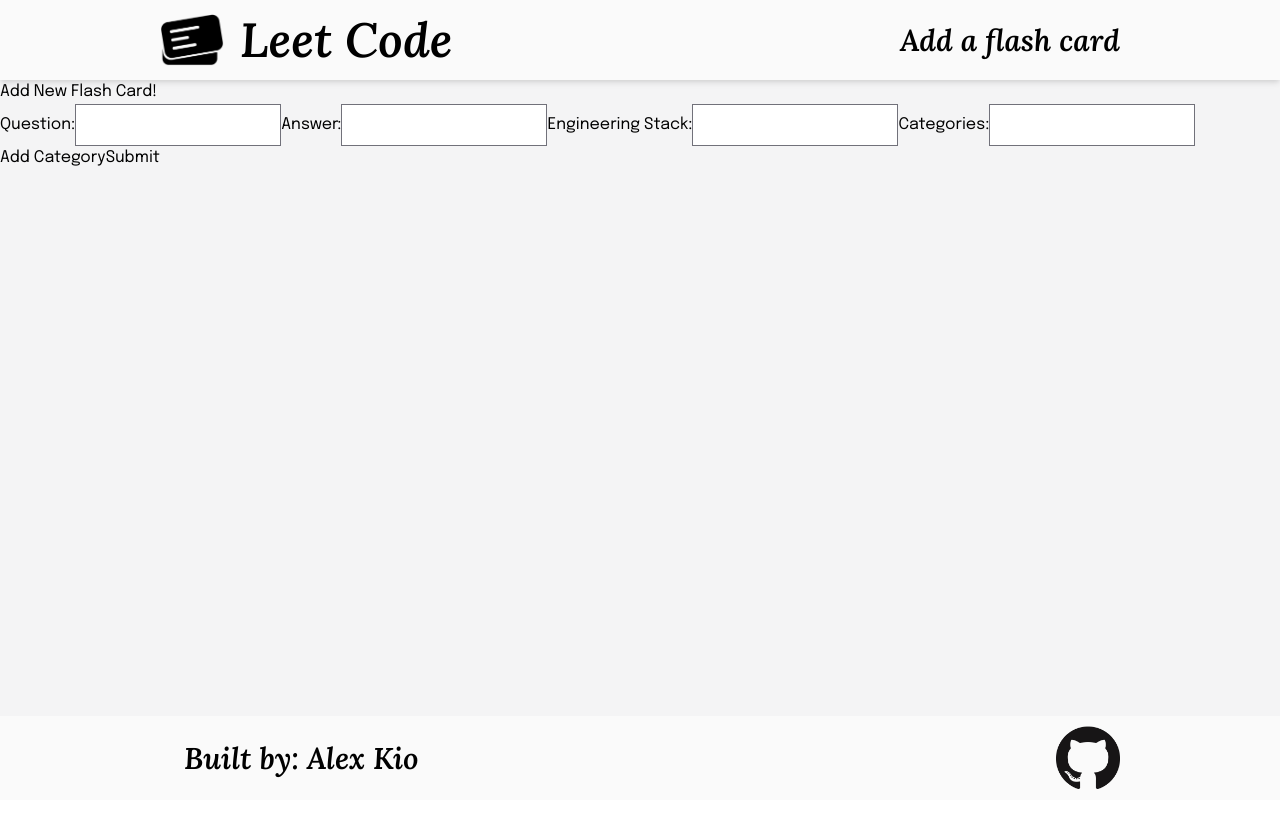
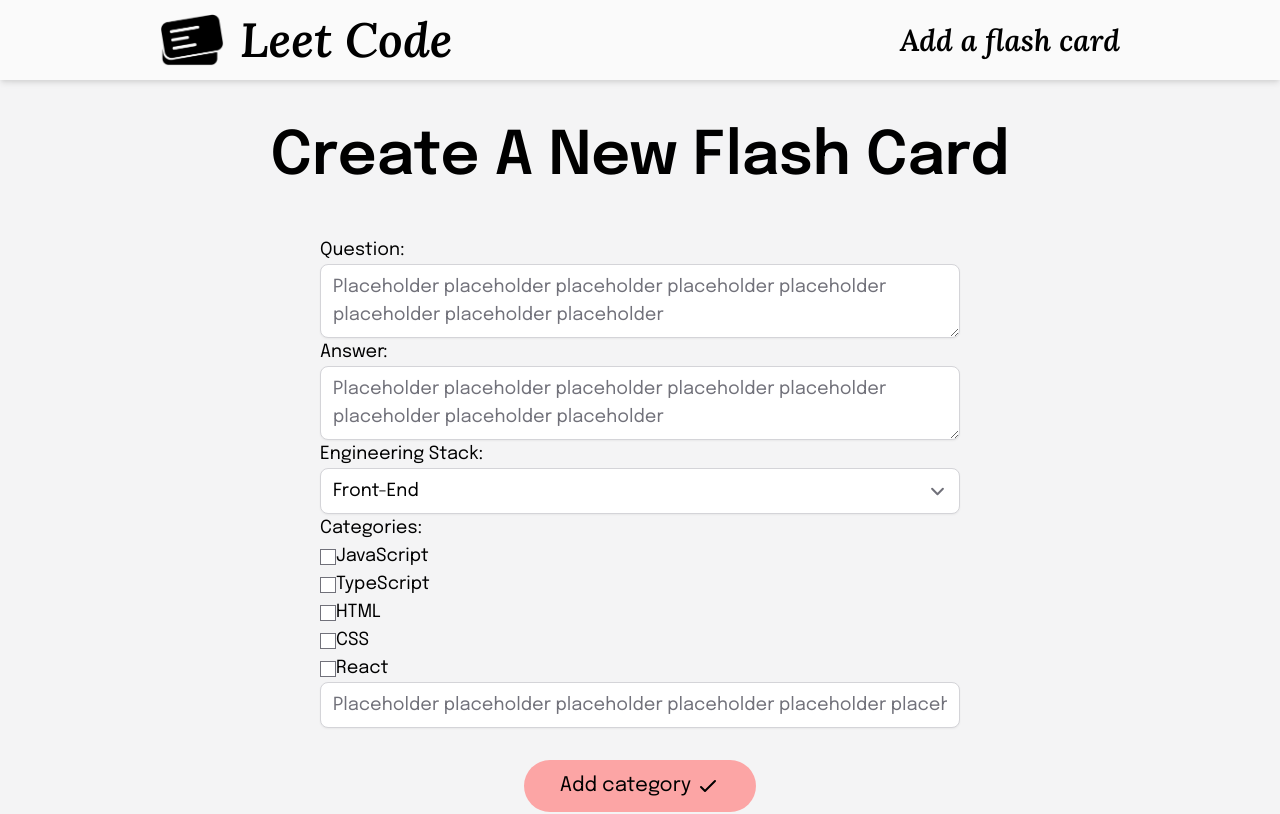
Before and after one commit to alexmkio/leet-cards, a Next.js app: page /add in a window 1280 px wide. Shown: the top 814 px of the page. Built offline with nearby package versions, Linux system fonts and the light colour scheme; no server answers.

Commit message:
Refactor add form with Tailwind Forms

```diff
--- a/pages/add.tsx
+++ b/pages/add.tsx
@@ -39,55 +39,96 @@
   return (
     <>
       <Head>
-        <title>ADDDDDING</title>
-        <meta name="description" content="Generated by create next app" />
-        <link rel="icon" href="/favicon.ico" />
+        <title>Leet Cards - Create A Flash Card</title>
+        <meta name="description" content="Leet Cards - Create A Flash Card" />
+        <meta name="theme-color" content="#A7F3D0" />
       </Head>
 
-      <main>
-        <form onSubmit={postFlashCard}>
-          <h2>Add New Flash Card!</h2>
+      <h2 className="text-6xl font-semibold py-12 text-center capitalize">Create a new flash card</h2>
+      <div className="flex justify-center">
+        <form className="w-6/12 flex flex-col" onSubmit={postFlashCard}>
 
-          <label htmlFor="question">Question:</label>
-          <input
-            type="text"
+          <label className="text-lg" htmlFor="question">Question:</label>
+          <textarea
+            className="w-full rounded-lg shadow-sm text-lg border-gray-300 focus:border-red-300 focus:ring focus:ring-red-300 focus:ring-opacity-50"
             id="question"
             value={question}
+            placeholder="Placeholder placeholder placeholder placeholder placeholder placeholder placeholder placeholder"
             onChange={(event)=> setQuestion(event.target.value)}
             required
           />
 
-          <label htmlFor="answer">Answer:</label>
-          <input
-            type="text"
+          <label className="text-lg" htmlFor="answer">Answer:</label>
+          <textarea
+            className="w-full rounded-lg shadow-sm text-lg border-gray-300 focus:border-red-300 focus:ring focus:ring-red-300 focus:ring-opacity-50"
             id="answer"
             value={answer}
+            placeholder="Placeholder placeholder placeholder placeholder placeholder placeholder placeholder placeholder"
             onChange={(event)=> setAnswer(event.target.value)}
             required
-          />
+          ></textarea>
 
-          <label htmlFor="stack">Engineering Stack:</label>
-          <input
-            type="text"
+          <label className="text-lg" htmlFor="stack">Engineering Stack:</label>
+          <select
+            className="w-full rounded-lg shadow-sm text-lg border-gray-300 focus:border-red-300 focus:ring focus:ring-red-300 focus:ring-opacity-50"
             id="stack"
             value={stack}
             onChange={(event)=> setStack(event.target.value)}
             required
-          />
+          >
+            <option value="FE">Front-End</option>
+            <option value="BE">Back-End</option>
+          </select>
 
-          <label htmlFor="category">Categories:</label>
+          <label className="text-lg" htmlFor="category">Categories:</label>
+          <label>
+            <input type="checkbox" />
+            <span className="text-lg">JavaScript</span>
+          </label>
+          <label>
+            <input type="checkbox" />
+            <span className="text-lg">TypeScript</span>
+          </label>
+          <label>
+            <input type="checkbox" />
+            <span className="text-lg">HTML</span>
+          </label>
+          <label>
+            <input type="checkbox" />
+            <span className="text-lg">CSS</span>
+          </label>
+          <label>
+            <input type="checkbox" />
+            <span className="text-lg">React</span>
+          </label>
           <input
             type="text"
+            className="w-full rounded-lg shadow-sm text-lg border-gray-300 focus:border-red-300 focus:ring focus:ring-red-300 focus:ring-opacity-50"
             id="category"
             value={category}
+            placeholder="Placeholder placeholder placeholder placeholder placeholder placeholder placeholder placeholder"
             onChange={event => setCategory(event.target.value)}
           />
           {categories}
-          <button onClick={event => addCategory(event)}>Add Category</button>
 
-          <button type="submit">Submit</button>
+          <div className="flex justify-center pt-8">
+            <button onClick={event => addCategory(event)} className="flex items-center text-xl rounded-full py-3 px-9 transition duration-500 ease-in-out bg-red-300 hover:bg-red-400 transform hover:scale-110 hover:shadow-2xl hover:text-blueGray-100">
+              Add category&nbsp;
+              <svg xmlns="http://www.w3.org/2000/svg" className="h-6 w-6" fill="none" viewBox="0 0 24 24" stroke="currentColor">
+                <path strokeLinecap="round" strokeLinejoin="round" strokeWidth={2} d="M5 13l4 4L19 7" />
+              </svg>
+            </button>
+          </div>
+          <div className="flex justify-center pt-8">
+            <button type="submit" className="flex items-center text-xl rounded-full py-3 px-9 transition duration-500 ease-in-out bg-red-300 hover:bg-red-400 transform hover:scale-110 hover:shadow-2xl hover:text-blueGray-100">
+              Create card&nbsp;
+              <svg xmlns="http://www.w3.org/2000/svg" className="h-6 w-6" fill="none" viewBox="0 0 24 24" stroke="currentColor">
+              <path strokeLinecap="round" strokeLinejoin="round" strokeWidth={2} d="M9 13h6m-3-3v6m5 5H7a2 2 0 01-2-2V5a2 2 0 012-2h5.586a1 1 0 01.707.293l5.414 5.414a1 1 0 01.293.707V19a2 2 0 01-2 2z" />
+            </svg>
+            </button>
+          </div>
         </form>
-      </main>
+      </div>
     </>
   )
 }
--- a/pages/index.tsx
+++ b/pages/index.tsx
@@ -12,7 +12,7 @@
       </Head>
 
       <div className="flex justify-center">
-        <article className="h-full w-7/12 flex flex-col">
+        <article className="w-7/12 flex flex-col">
           <h2 className="text-6xl font-semibold text-center py-12">
             Welcome to Leet Code!
           </h2>
```
